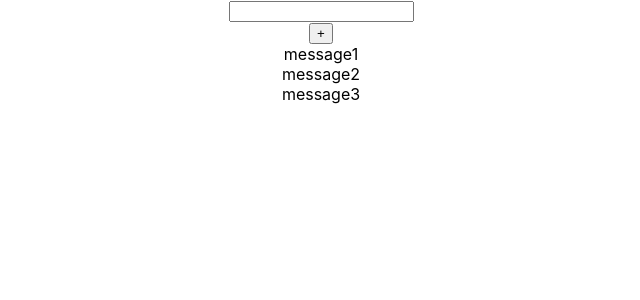
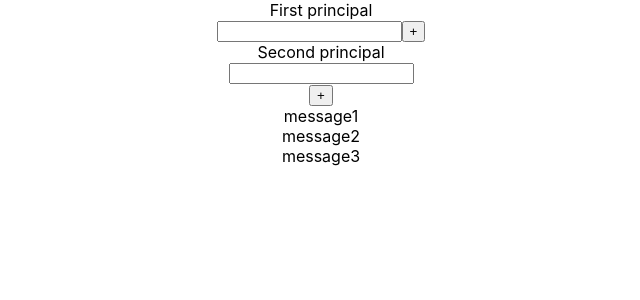
Before and after one commit to ArtyomKub/input, a React (Create React App) app: page / in a window 1280 px wide. Shown: the top 300 px of the page, without its empty margins (319-959 px from the left). Built offline with nearby package versions, Linux system fonts and the light colour scheme.

Commit message:
Complete microtasks Input in two variants

```diff
--- a/src/App.tsx
+++ b/src/App.tsx
@@ -15,7 +15,6 @@ function App() {
     let [title, setTitle] = React.useState('');
     console.log(title)
 
-
     const addMessage = (title: string) => {
         let newMessage = {message: title};
         setMessage([newMessage, ...message]);
@@ -23,13 +22,20 @@ function App() {
 
     const callBackButtonHandler = () => {
         addMessage(title)
+        setTitle('')
     }
 
     return (
         <div className="App">
-            {/*<FullInput addMessage={addMessage}/>*/}
-            <Input title={title} setTitle={setTitle}/>
-            <Button name={'+'} callBack={callBackButtonHandler}/>
+            <div>
+                <div>First principal</div>
+                <FullInput addMessage={addMessage}/>
+            </div>
+            <div>
+                <div>Second principal</div>
+                <Input title={title} setTitle={setTitle}/>
+                <Button name={'+'} callBack={callBackButtonHandler}/>
+            </div>
             {message.map((el, index) => {
                 return (
                     <div key={index}>{el.message}</div>
--- a/src/components/Input.tsx
+++ b/src/components/Input.tsx
@@ -11,10 +11,9 @@ export const Input = (props: InputPropsType) => {
         props.setTitle(event.currentTarget.value)
     }
 
-
     return (
         <div>
-            <input onChange={onChangeInputHandler} value={props.title} />
+            <input onChange={onChangeInputHandler} value={props.title}/>
         </div>
     );
 };
```
